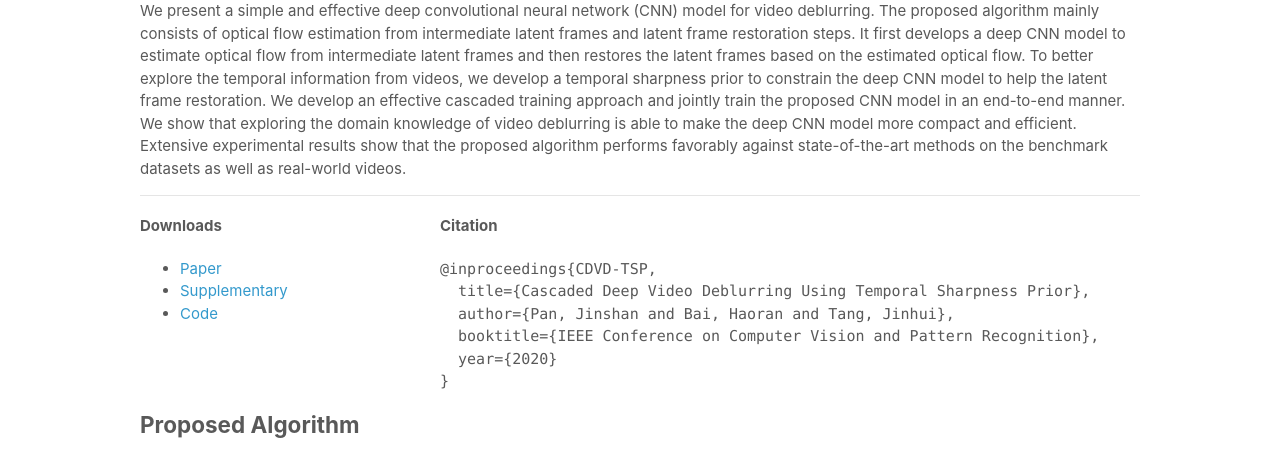
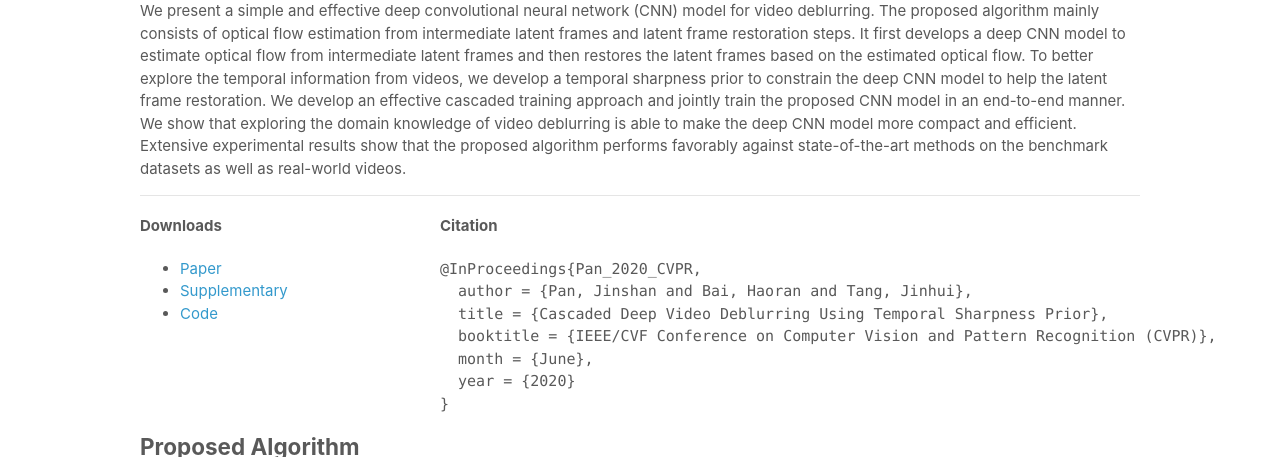
Before and after one commit to csbhr/csbhr.github.io, a Jekyll site: the page projects/cdvd-tsp/index.html, which Jekyll copies as it is, in a window 1280 px wide and 900 px high, scrolled down 541 px, cut to the strip 0-457 px from the top of the window. Built offline with Jekyll 4.4.1, drawn with Linux system fonts in a browser that asks for light colours.

Commit message:
update bibtex

```diff
--- a/projects/cdvd-tsp/index.html
+++ b/projects/cdvd-tsp/index.html
@@ -39,7 +39,7 @@
       </div>
       <div class="fl m7">
         <h4>Citation</h4>
-        <pre>@inproceedings{CDVD-TSP,<br>  title={Cascaded Deep Video Deblurring Using Temporal Sharpness Prior},<br>  author={Pan, Jinshan and Bai, Haoran and Tang, Jinhui},<br>  booktitle={IEEE Conference on Computer Vision and Pattern Recognition},<br>  year={2020}<br>}</pre>
+        <pre>@InProceedings{Pan_2020_CVPR,<br>  author = {Pan, Jinshan and Bai, Haoran and Tang, Jinhui},<br>  title = {Cascaded Deep Video Deblurring Using Temporal Sharpness Prior},<br>  booktitle = {IEEE/CVF Conference on Computer Vision and Pattern Recognition (CVPR)},<br>  month = {June},<br>  year = {2020}<br>}</pre>
       </div>
 
       <hr>
```
